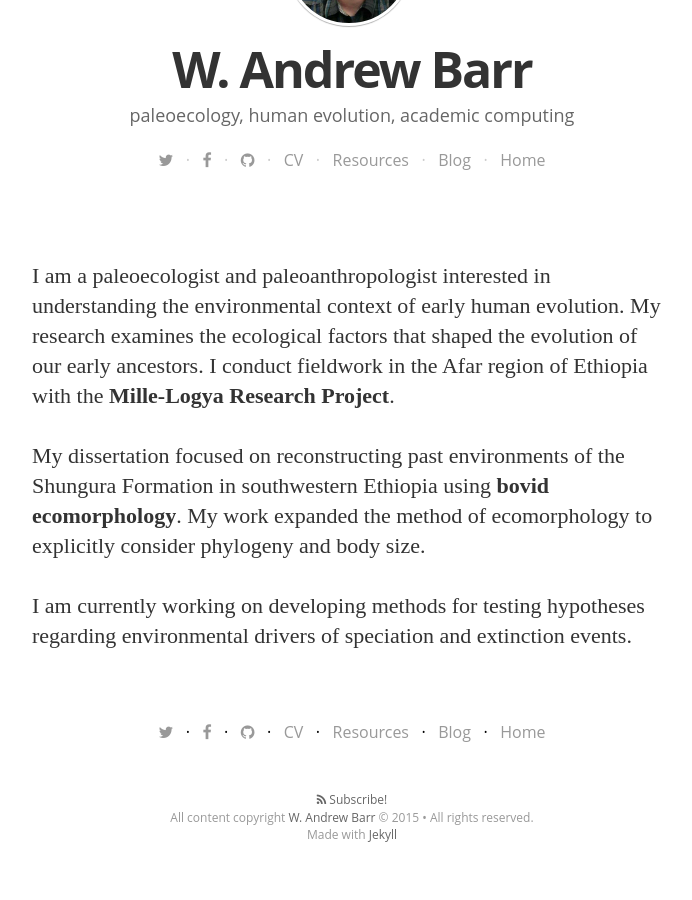
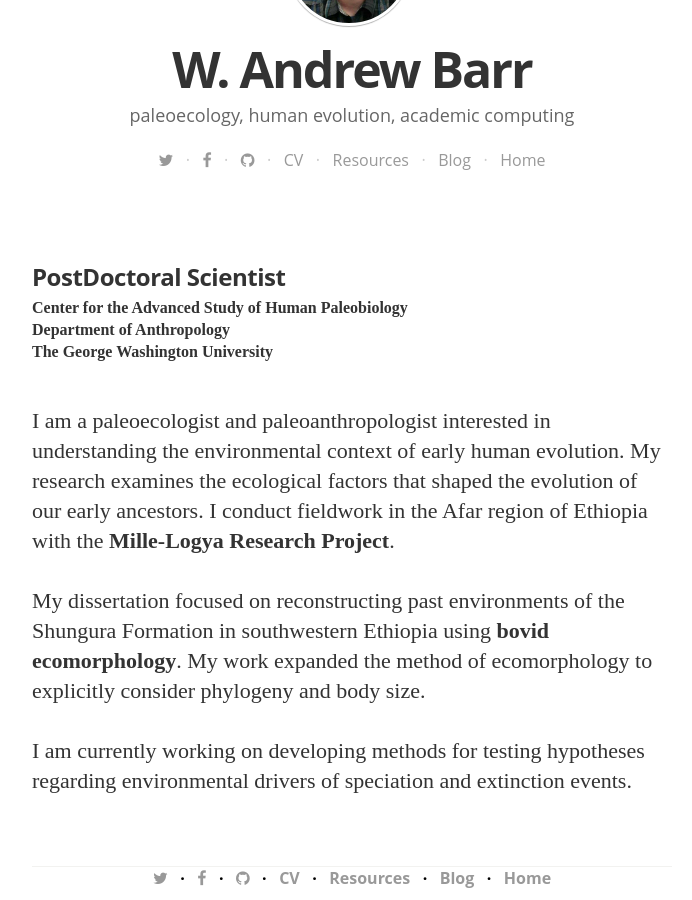
Before and after one commit to wabarr/personal, a Jekyll site: the page built from index.html, in a window 1280 px wide and 900 px high, scrolled down 490 px. Shown: the whole window, without its empty margins (288-980 px from the left). Built offline with Jekyll 4.4.1, drawn with Linux system fonts in a browser that asks for light colours; nearby versions of some CDN libraries; some web fonts are replaced; Markdown is read by kramdown in place of the engine named in the settings.

Commit message:
update about me

```diff
--- a/_includes/aboutme.html
+++ b/_includes/aboutme.html
@@ -1,6 +1,11 @@
 
 
+<h3>PostDoctoral Scientist</h3>
+<strong>Center for the Advanced Study of Human Paleobiology<strong><br>
+<strong>Department of Anthropology</strong><br>
+<strong>The George Washington University</strong>
 
+<br><br><br>
 
 <p>
 I am a paleoecologist and paleoanthropologist interested in understanding the environmental context of early human evolution. My research examines the ecological factors that shaped the evolution of our early ancestors. I conduct fieldwork in the Afar region of Ethiopia with the <strong>Mille-Logya Research Project</strong>.
```
